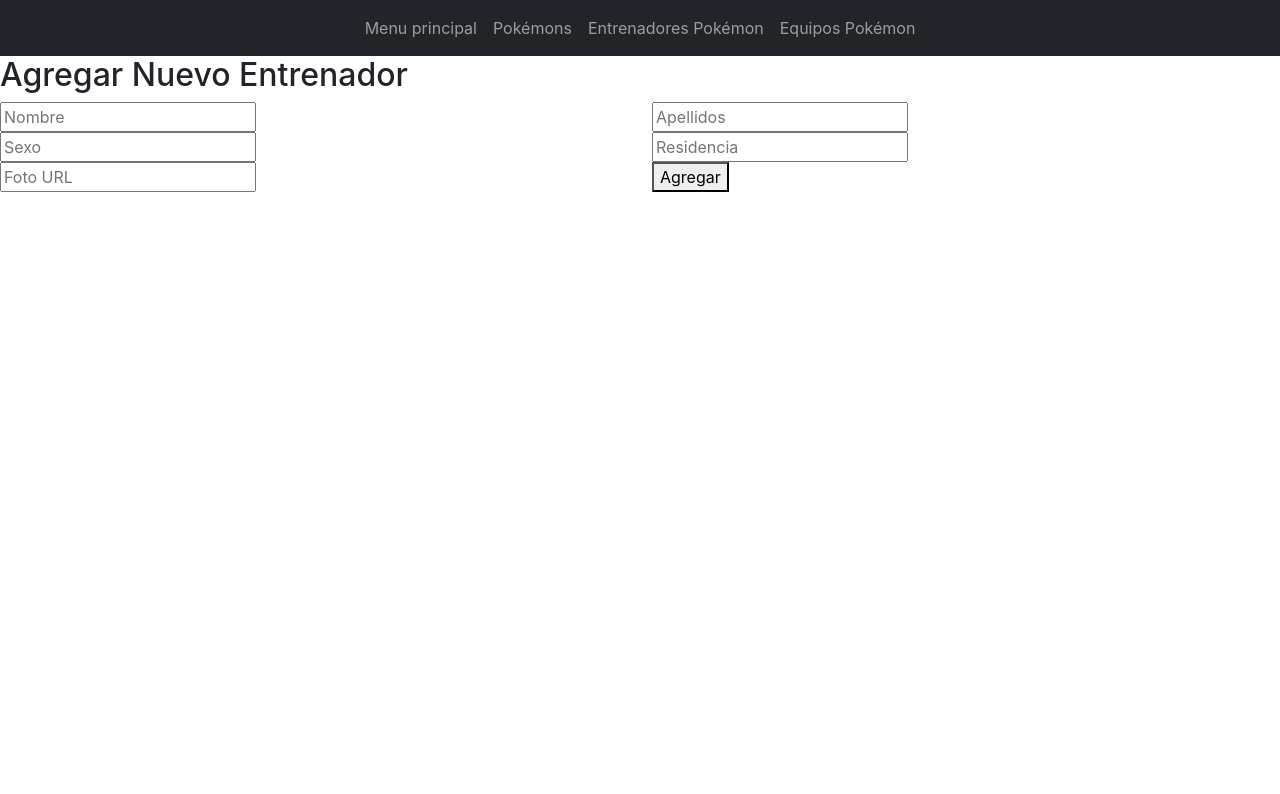
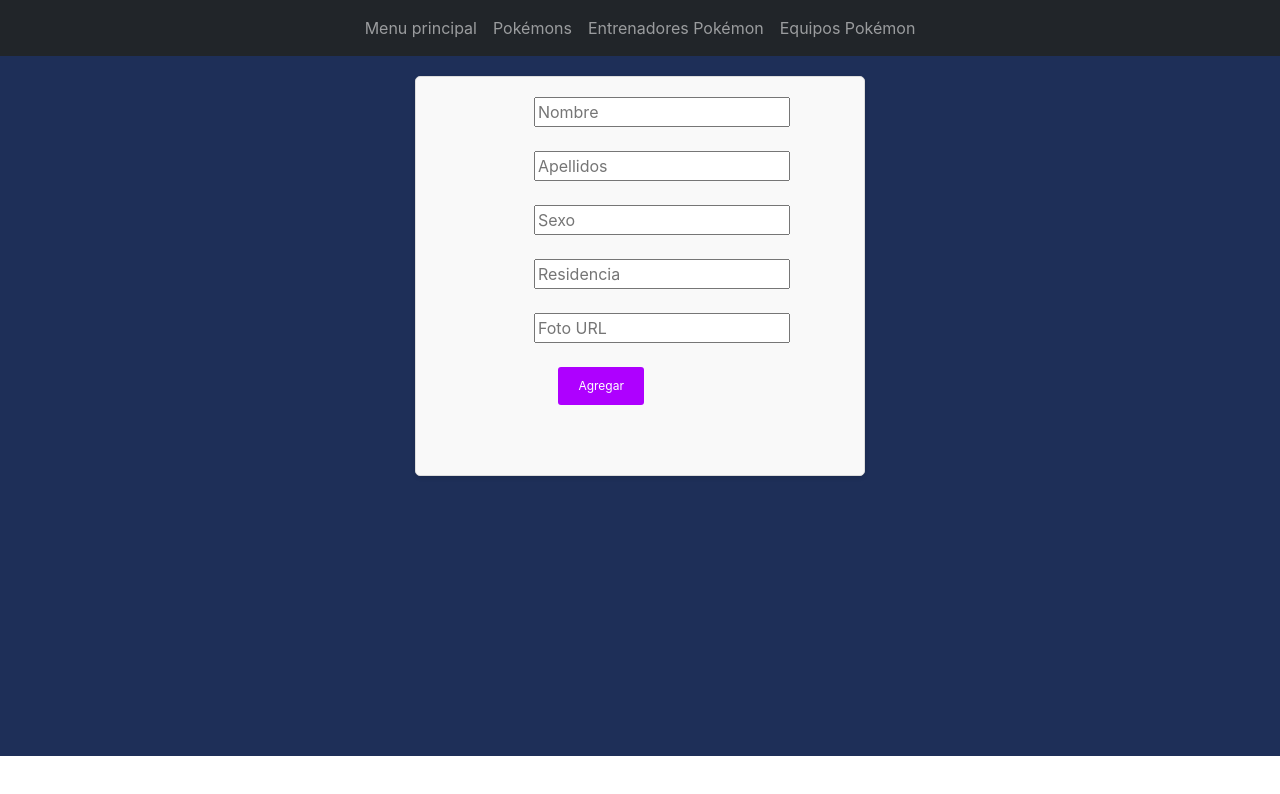
Before and after one commit to WebII-Su/Examen-I, a React (Create React App) app: page /postTrainers in a window 1280 px wide. Shown: the top 794 px of the page. Built offline with nearby package versions, Linux system fonts and the light colour scheme.

Commit message:
Post funcionando desde tsx + css

```diff
--- a/src/components/postTrainers.tsx
+++ b/src/components/postTrainers.tsx
@@ -1,6 +1,7 @@
 import React, { useState } from "react";
 import axios from "axios";
 import { useNavigate } from "react-router-dom";
+import "../styles/post.css";
 
 const PostTrainer = () => {
   const [nombre, setNombre] = useState('');
@@ -13,9 +14,9 @@
   const handleSubmit = async (e: React.FormEvent) => {
     e.preventDefault();
     try {
-      await axios.post('http://localhost:5005/trainers',
+      await axios.post('http://localhost:5005/api/addtrainer',
       { nombre, apellidos, sexo, residencia, foto_Url });
-      navigate('/');
+      navigate('/listTrainer');
     } catch (error) {
       console.error('Error adding new trainer:', error);
       return(
@@ -25,39 +26,29 @@
   };
 
   return (
-    <div className="" >
-      <h2>Agregar Nuevo Entrenador</h2>
-      <form onSubmit={handleSubmit}>
-        <div className="row" >
-         <div className="col">
-          <input type="text" placeholder="Nombre"     value={nombre} onChange={(e) => setNombre(e.target.value)} required />
+    <div className="pad" >
+      <form className="form-container" onSubmit={handleSubmit}>
+         <div >
+          <input type="text" placeholder="Nombre" value={nombre} onChange={(e) => setNombre(e.target.value)} required />
          </div>
-         <div className="col">
+         <br />
+         <div>
            <input type="text" placeholder="Apellidos"  value={apellidos} onChange={(e) => setApellidos(e.target.value)} required />
         </div>
+        <br />
+         <div>
+           <input type="text" placeholder="Sexo" value={sexo} onChange={(e) => setSexo(e.target.value)} required />
         </div>
-        <div className="row" >
-         <div className="col">
-           <input type="text" placeholder="Sexo"       value={sexo} onChange={(e) => setSexo(e.target.value)} required />
-         </div>
-         <div className="col">
+         <br />
+
          <input type="text" placeholder="Residencia" value={residencia} onChange={(e) => setResidencia(e.target.value)} required />
-         </div>
-        </div>
-        <div className="row" >
-          <div className="col">
+          <br />
+          <br />
+          <div>
             <input type="text" placeholder="Foto URL"   value={foto_Url} onChange={(e) => setFotoUrl(e.target.value)} required />
           </div>
-          <div className="col">
-            <button type="submit">Agregar</button>
-          </div>
-        </div>
-
-
-
-
-
-
+          <br />
+            <button type="submit"   >Agregar</button>
       </form>
     </div>
   );
--- /dev/null
+++ b/src/styles/post.css
@@ -0,0 +1,34 @@
+.pad {
+    background-color: #1e2f58;
+    width: 100%;
+    height: 700px;
+    display: flex;
+    justify-content: center;
+  }
+
+  .form-container {
+    width: 450px;
+    height: 400px;
+    margin-top: 20px;       /* Reduce el margen superior a 20px */
+    padding: 20px;
+    border: 1px solid #ddd;
+    border-radius: 5px;
+    background-color: #f9f9f9;
+    box-shadow: 0 2px 4px rgba(0, 0, 0, 0.1);
+  }
+
+input{
+    margin-left: 24%;
+}
+
+button {
+    display: inline-block;
+    padding: 10px 20px;
+    background-color: #ae00ff;
+    color: #fff;
+    border: none;
+    border-radius: 3px;
+    cursor: pointer;
+    font-size: 12px;
+    margin-left: 30%;
+}
```
